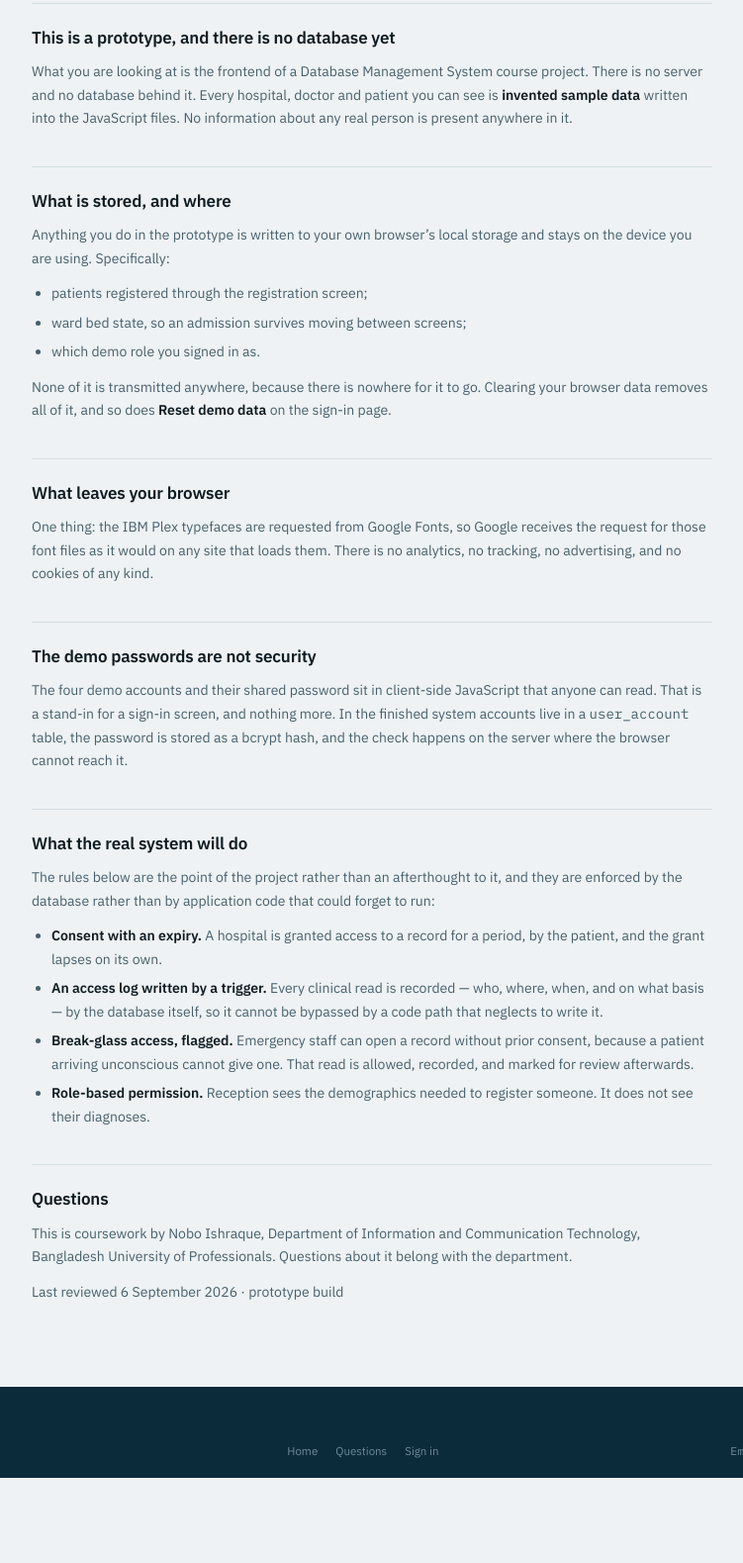
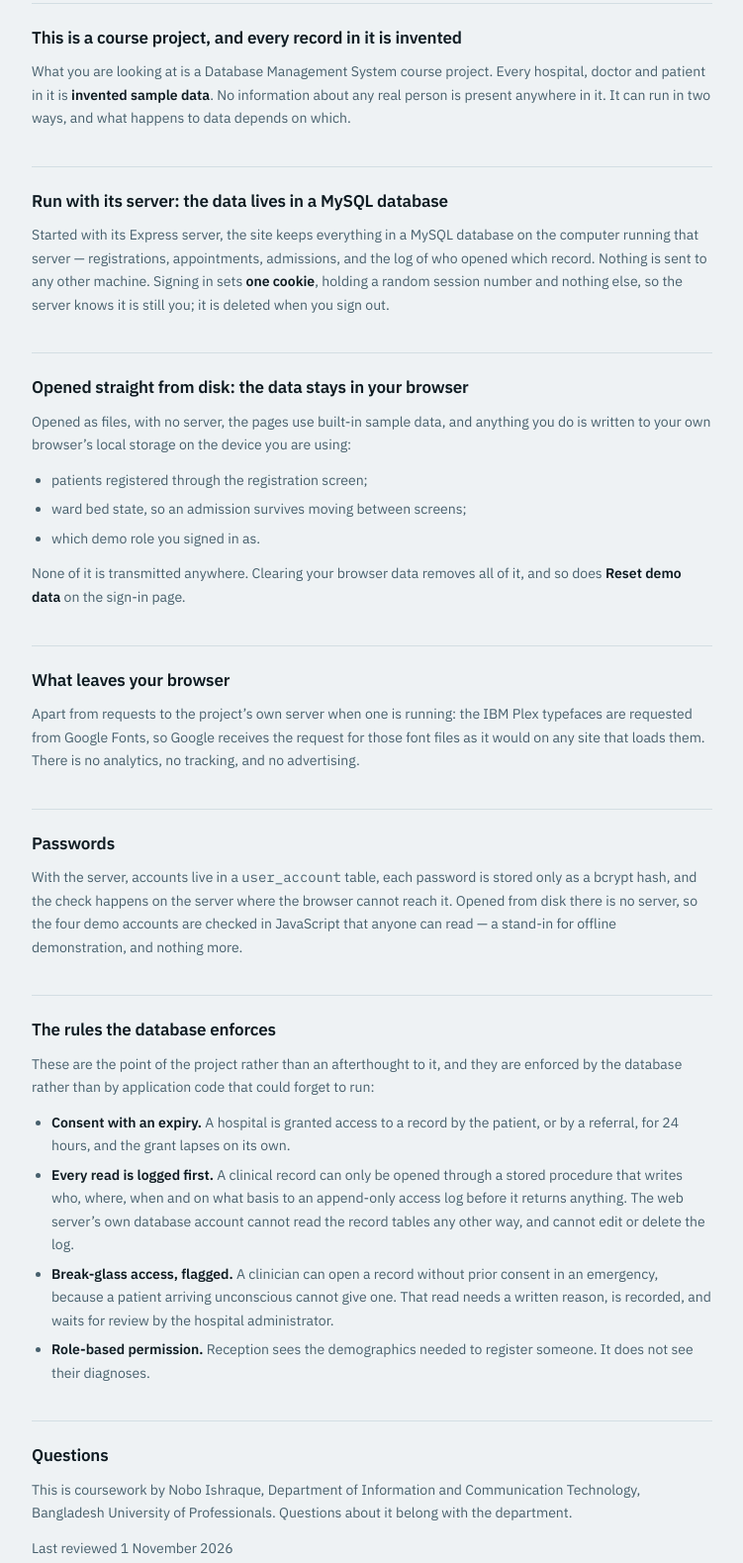
Before and after one commit to NoboIshraque/hospital-management-system, a plain HTML site: page public/privacy.html in a window 1280 px wide. Shown: the part 279-1858 px from the top of the page at 99% size, without its empty margins (264-1015 px from the left). Before the commit the page ends 1772 px from the top, so only its background shows below. Drawn offline with Linux system fonts and the light colour scheme.

Commit message:
Add a print stylesheet for the record and a 404 page, and correct the privacy page for the server

```diff
--- a/public/css/components.css
+++ b/public/css/components.css
@@ -177,3 +177,6 @@
 [id="main"]:focus { outline: none; }
 
 ::selection { background: var(--brand-soft); color: var(--brand-ink); }
+
+/* Shown only on paper — see the print block in responsive.css. */
+.print-only { display: none; }
--- a/public/css/responsive.css
+++ b/public/css/responsive.css
@@ -73,3 +73,23 @@
 }
 
 @media (max-width: 700px) { .login-grid { grid-template-columns: 1fr; } }
+
+/* ---- print ----
+   A patient record that prints properly matters in a hospital: it goes
+   with a patient who is referred to a hospital that is not yet
+   connected. Print shows the record and nothing else — no sidebar, no
+   top bar, no buttons, no tabs — in the light theme (tokens.css limits
+   the dark theme to screens). It prints whichever tab is open. */
+@media print {
+  @page { margin: 14mm; }
+  body { background: var(--surface); font-size: 11.5pt; }
+  .rail, .topbar, .tabs, .pt-actions, .toasts, .skip-link, .scrim,
+  .btn, .gsearch, .nav, .site-strip, .site-nav { display: none !important; }
+  #app { display: block; }
+  .main, .content { padding: 0; margin: 0; max-width: none; }
+  .card, .banner { box-shadow: none; }
+  .card, .banner, .enc, .enc-card, .pt-head { break-inside: avoid; }
+  .timeline::before { display: none; }
+  .print-only { display: block; }
+  .print-foot { margin-top: 18px; padding-top: 8px; border-top: 1px solid var(--line); color: var(--ink-3); font-size: 9pt; }
+}
--- a/public/css/tokens.css
+++ b/public/css/tokens.css
@@ -39,7 +39,9 @@
   --f-mono:  "IBM Plex Mono", ui-monospace, Menlo, Consolas, monospace;
   --f-brand: "IBM Plex Serif", Georgia, serif;
 }
-@media (prefers-color-scheme: dark) {
+/* screen only: a printed page is always the light theme, whatever the
+   system setting, so a printed record is dark ink on white paper. */
+@media screen and (prefers-color-scheme: dark) {
   :root:not([data-theme="light"]) {
     --ground:     #0A1116;
     --surface:    #101B22;
--- a/public/js/util.js
+++ b/public/js/util.js
@@ -31,9 +31,10 @@ const fmtDate = iso => {
   return isNaN(d) ? '—' : d.toLocaleDateString('en-GB', { day: '2-digit', month: 'short', year: 'numeric' });
 };
 
-/* '2026-10-31 22:06:02' (how the API sends a DATETIME) → '31 Oct 2026 · 22:06'. */
+/* '2026-10-31 22:06:02' (how the API sends a DATETIME), or a Date,
+   → '31 Oct 2026 · 22:06' in local time. */
 const fmtDateTime = s => {
-  const d = new Date(String(s).replace(' ', 'T'));
+  const d = s instanceof Date ? s : new Date(String(s).replace(' ', 'T'));
   if (isNaN(d)) return '—';
   return `${fmtDate(d)} · ${String(d.getHours()).padStart(2, '0')}:${String(d.getMinutes()).padStart(2, '0')}`;
 };
--- a/public/pages/record.js
+++ b/public/pages/record.js
@@ -128,7 +128,8 @@ function drawRecord(root, p) {
       <button data-tab="rx">Prescriptions</button>
       <button data-tab="access">Who has viewed this</button>
     </div>
-    <div id="rec-body"></div>`;
+    <div id="rec-body"></div>
+    <p class="print-only print-foot">Printed from the UHID national health record by ${esc(S.account.name)} (${esc(ROLES[S.role].label)}), ${esc(fmtDateTime(new Date()))}. Access basis: ${esc(BASIS_LABEL[access.basis] || access.basis)}. Confidential clinical information.</p>`;
 
   $('#rec-tabs').addEventListener('click', e => {
     const b = e.target.closest('[data-tab]');
--- a/public/privacy.html
+++ b/public/privacy.html
@@ -6,7 +6,7 @@
 <link rel="icon" href="favicon.svg" type="image/svg+xml">
 <meta name="theme-color" content="#0E6E8C">
 <title>How this prototype handles data &middot; UHID</title>
-<meta name="description" content="What the UHID prototype stores, where it stores it, what leaves your browser, and what the real system will do differently.">
+<meta name="description" content="What the UHID course project stores, where it stores it, what leaves your browser, and the access rules its database enforces.">
 <link rel="stylesheet" href="https://fonts.googleapis.com/css2?family=IBM+Plex+Sans:wght@400;500;600;700&family=IBM+Plex+Mono:wght@400;500;600&family=IBM+Plex+Serif:wght@500;600&display=swap">
 <link rel="stylesheet" href="css/tokens.css">
 <link rel="stylesheet" href="css/base.css">
@@ -46,18 +46,27 @@
     system it is being built into.
   </p>
 
-  <h2>This is a prototype, and there is no database yet</h2>
+  <h2>This is a course project, and every record in it is invented</h2>
   <p>
-    What you are looking at is the frontend of a Database Management System course project.
-    There is no server and no database behind it. Every hospital, doctor and patient you can
-    see is <strong>invented sample data</strong> written into the JavaScript files. No
-    information about any real person is present anywhere in it.
+    What you are looking at is a Database Management System course project. Every hospital,
+    doctor and patient in it is <strong>invented sample data</strong>. No information about
+    any real person is present anywhere in it. It can run in two ways, and what happens to
+    data depends on which.
   </p>
 
-  <h2>What is stored, and where</h2>
+  <h2>Run with its server: the data lives in a MySQL database</h2>
   <p>
-    Anything you do in the prototype is written to your own browser&rsquo;s local storage and
-    stays on the device you are using. Specifically:
+    Started with its Express server, the site keeps everything in a MySQL database on the
+    computer running that server &mdash; registrations, appointments, admissions, and the log
+    of who opened which record. Nothing is sent to any other machine. Signing in sets
+    <strong>one cookie</strong>, holding a random session number and nothing else, so the
+    server knows it is still you; it is deleted when you sign out.
+  </p>
+
+  <h2>Opened straight from disk: the data stays in your browser</h2>
+  <p>
+    Opened as files, with no server, the pages use built-in sample data, and anything you do is
+    written to your own browser&rsquo;s local storage on the device you are using:
   </p>
   <ul>
     <li>patients registered through the registration screen;</li>
@@ -65,40 +74,43 @@
     <li>which demo role you signed in as.</li>
   </ul>
   <p>
-    None of it is transmitted anywhere, because there is nowhere for it to go. Clearing your
-    browser data removes all of it, and so does <strong>Reset demo data</strong> on the sign-in
-    page.
+    None of it is transmitted anywhere. Clearing your browser data removes all of it, and so
+    does <strong>Reset demo data</strong> on the sign-in page.
   </p>
 
   <h2>What leaves your browser</h2>
   <p>
-    One thing: the IBM Plex typefaces are requested from Google Fonts, so Google receives the
-    request for those font files as it would on any site that loads them. There is no
-    analytics, no tracking, no advertising, and no cookies of any kind.
+    Apart from requests to the project&rsquo;s own server when one is running: the IBM Plex
+    typefaces are requested from Google Fonts, so Google receives the request for those font
+    files as it would on any site that loads them. There is no analytics, no tracking, and no
+    advertising.
   </p>
 
-  <h2>The demo passwords are not security</h2>
+  <h2>Passwords</h2>
   <p>
-    The four demo accounts and their shared password sit in client-side JavaScript that anyone
-    can read. That is a stand-in for a sign-in screen, and nothing more. In the finished system
-    accounts live in a <span class="mono">user_account</span> table, the password is stored as
-    a bcrypt hash, and the check happens on the server where the browser cannot reach it.
+    With the server, accounts live in a <span class="mono">user_account</span> table, each
+    password is stored only as a bcrypt hash, and the check happens on the server where the
+    browser cannot reach it. Opened from disk there is no server, so the four demo accounts are
+    checked in JavaScript that anyone can read &mdash; a stand-in for offline demonstration,
+    and nothing more.
   </p>
 
-  <h2>What the real system will do</h2>
+  <h2>The rules the database enforces</h2>
   <p>
-    The rules below are the point of the project rather than an afterthought to it, and they
-    are enforced by the database rather than by application code that could forget to run:
+    These are the point of the project rather than an afterthought to it, and they are enforced
+    by the database rather than by application code that could forget to run:
   </p>
   <ul>
-    <li><strong>Consent with an expiry.</strong> A hospital is granted access to a record for a
-      period, by the patient, and the grant lapses on its own.</li>
-    <li><strong>An access log written by a trigger.</strong> Every clinical read is recorded —
-      who, where, when, and on what basis — by the database itself, so it cannot be bypassed
-      by a code path that neglects to write it.</li>
-    <li><strong>Break-glass access, flagged.</strong> Emergency staff can open a record without
-      prior consent, because a patient arriving unconscious cannot give one. That read is
-      allowed, recorded, and marked for review afterwards.</li>
+    <li><strong>Consent with an expiry.</strong> A hospital is granted access to a record by the
+      patient, or by a referral, for 24 hours, and the grant lapses on its own.</li>
+    <li><strong>Every read is logged first.</strong> A clinical record can only be opened through
+      a stored procedure that writes who, where, when and on what basis to an append-only
+      access log before it returns anything. The web server&rsquo;s own database account cannot
+      read the record tables any other way, and cannot edit or delete the log.</li>
+    <li><strong>Break-glass access, flagged.</strong> A clinician can open a record without
+      prior consent in an emergency, because a patient arriving unconscious cannot give one.
+      That read needs a written reason, is recorded, and waits for review by the hospital
+      administrator.</li>
     <li><strong>Role-based permission.</strong> Reception sees the demographics needed to
       register someone. It does not see their diagnoses.</li>
   </ul>
@@ -110,7 +122,7 @@
     department.
   </p>
 
-  <p class="doc-updated">Last reviewed 6 September 2026 &middot; prototype build</p>
+  <p class="doc-updated">Last reviewed 1 November 2026</p>
 </main>
 
 <footer class="site-foot">
```
Also changed, not shown: CHECKLIST.md (+1 -1 lines), CLAUDE.md (+7 -3 lines), public/404.html (added, +57 -0 lines).
